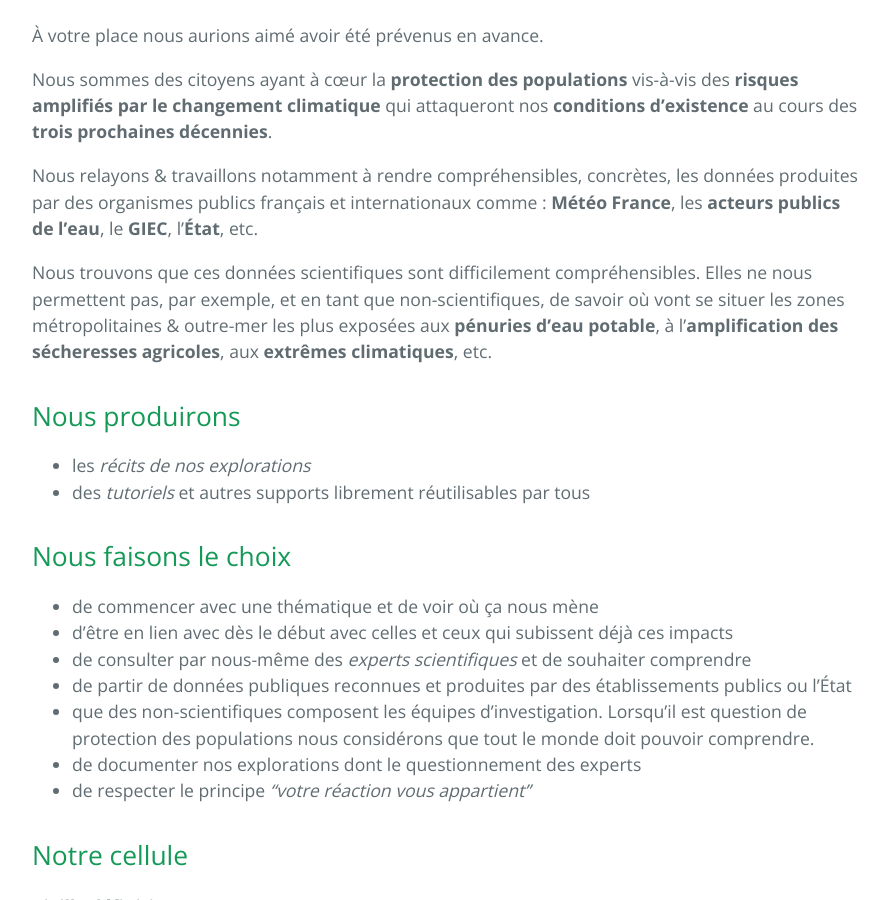
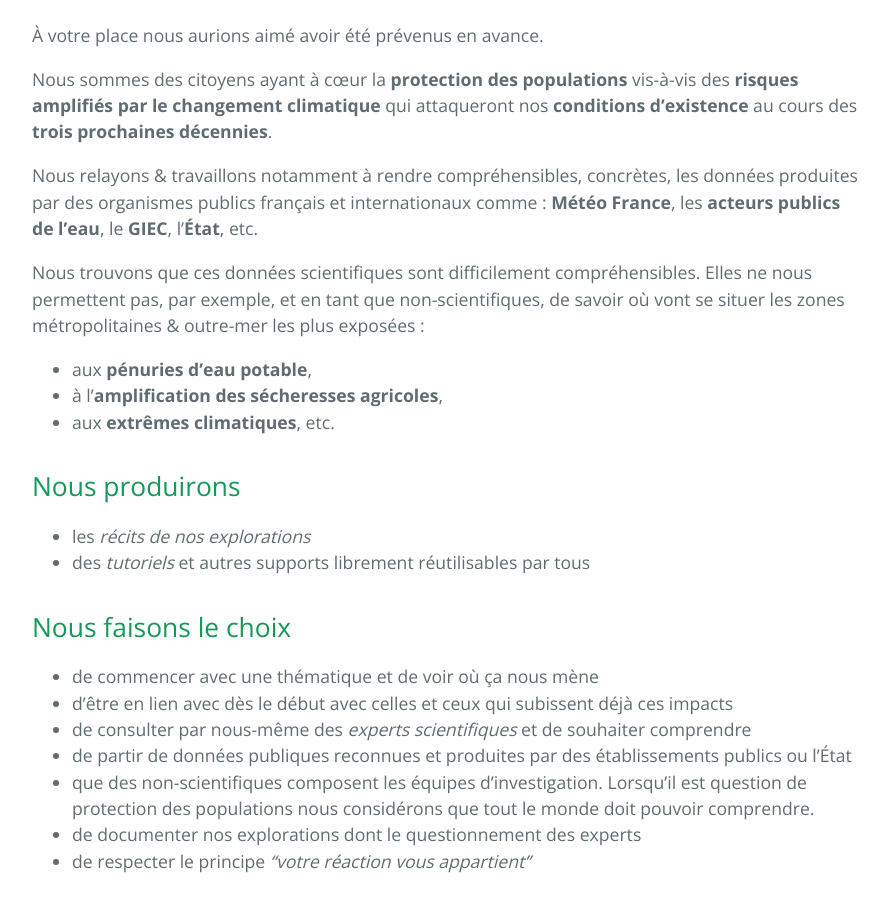
Before and after one commit to secheresses/Ancien-site, a Jekyll site: the page built from pages/methode.md, in a window 1280 px wide and 900 px high, scrolled down 1849 px. Shown: the whole window, without its empty margins (192-1080 px from the left). Built offline with Jekyll 4.4.1, drawn with Linux system fonts in a browser that asks for light colours.

```diff
--- a/pages/methode.md
+++ b/pages/methode.md
@@ -47,7 +47,10 @@ Nous sommes des citoyens ayant à cœur la **protection des populations** vis-à
 
 Nous relayons & travaillons notamment à rendre compréhensibles, concrètes, les données produites par des organismes publics français et internationaux comme : **Météo France**, les **acteurs publics de l'eau**, le **GIEC**, l'**État**, etc.
 
-Nous trouvons que ces données scientifiques sont difficilement compréhensibles. Elles ne nous permettent pas, par exemple, et en tant que non-scientifiques, de savoir où vont se situer les zones métropolitaines & outre-mer les plus exposées aux **pénuries d'eau potable**, à l'**amplification des sécheresses agricoles**, aux **extrêmes climatiques**, etc.
+Nous trouvons que ces données scientifiques sont difficilement compréhensibles. Elles ne nous permettent pas, par exemple, et en tant que non-scientifiques, de savoir où vont se situer les zones métropolitaines & outre-mer les plus exposées :
+- aux **pénuries d'eau potable**,
+- à l'**amplification des sécheresses agricoles**,
+- aux **extrêmes climatiques**, etc.
 
 ## Nous produirons
 
```
